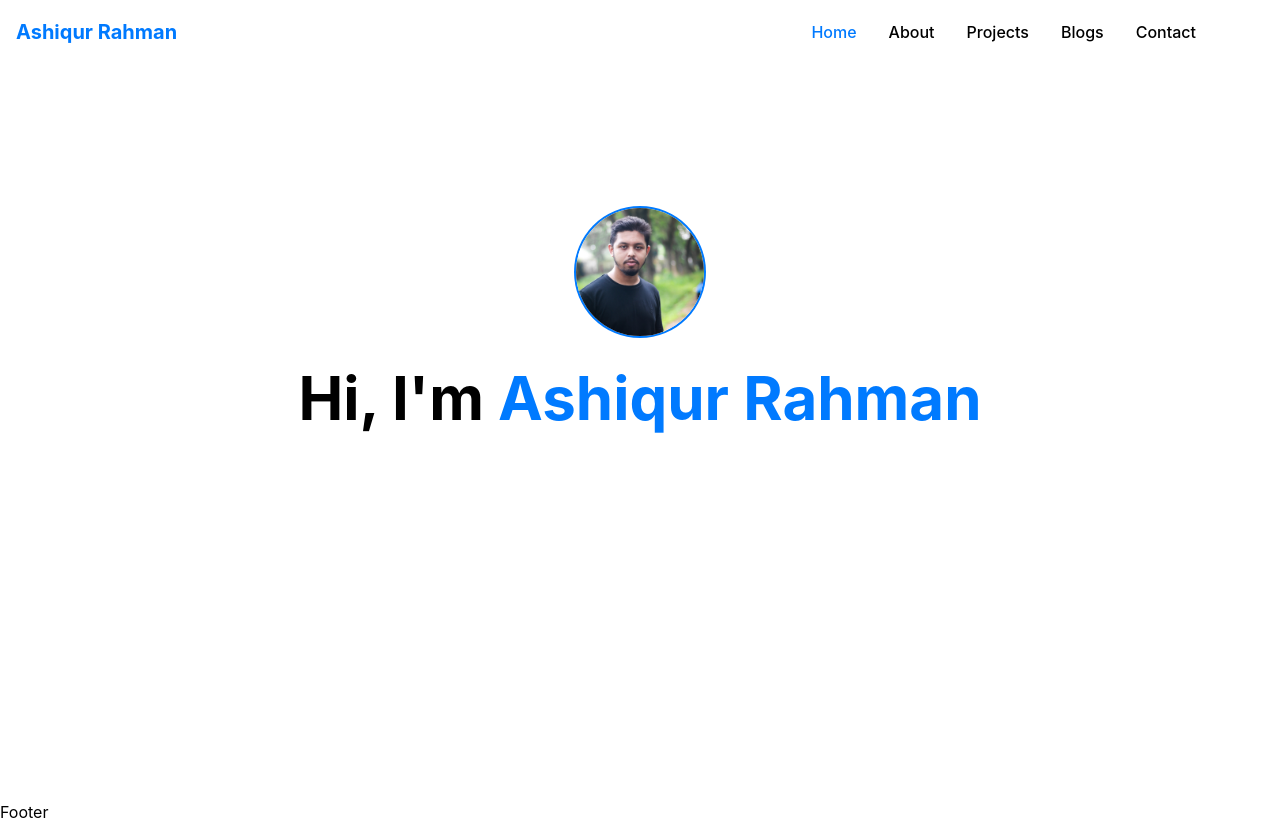
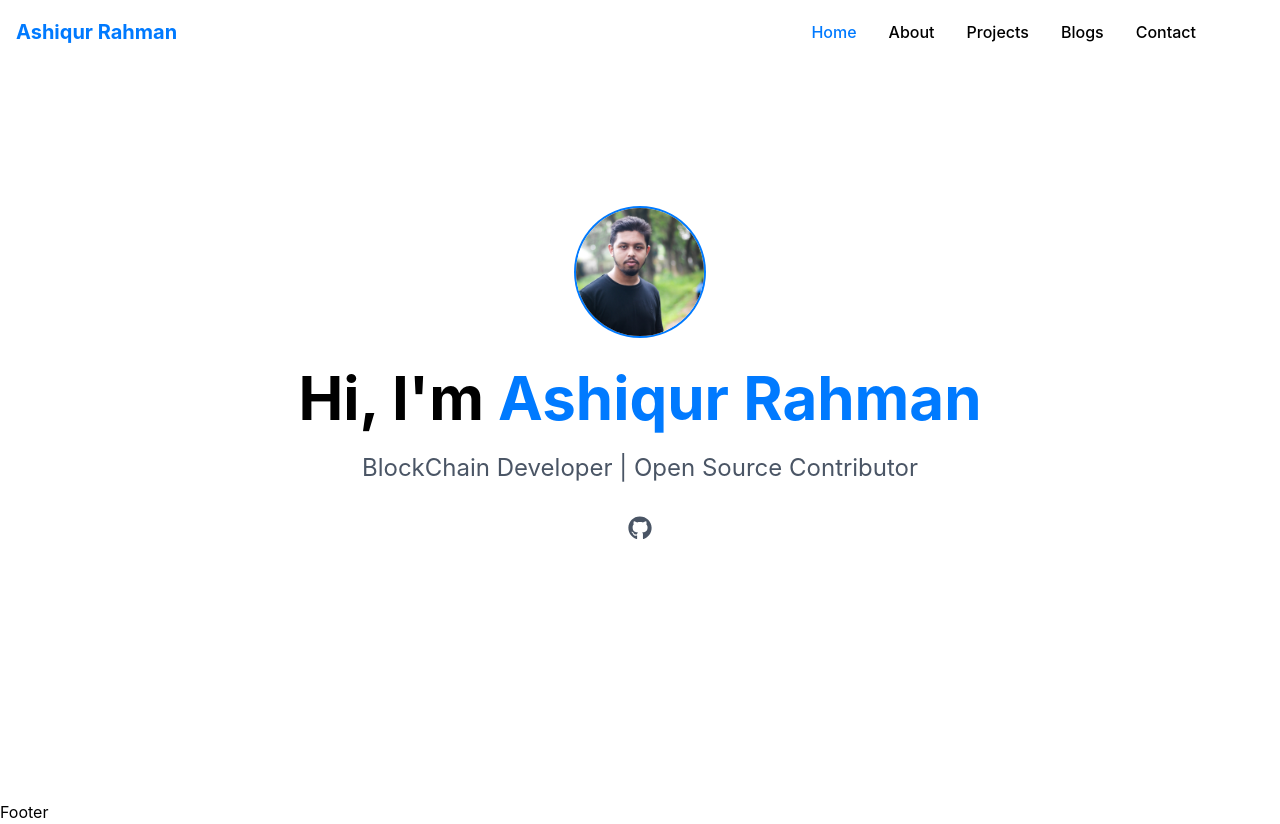
Before and after one commit to Ashiqur97/Portfolio-using-next-js-framar-motion, a Next.js app: page / in a window 1280 px wide. Built offline with nearby package versions, Linux system fonts and the light colour scheme.

Commit message:
updating

```diff
--- a/src/app/components/Hero.tsx
+++ b/src/app/components/Hero.tsx
@@ -2,6 +2,7 @@
 
 import Link from 'next/link';
 import Image from 'next/image';
+import { FaGithub } from 'react-icons/fa';
 
 const Hero = () => {
   return (
@@ -11,6 +12,14 @@ const Hero = () => {
               <Image src="/profile-2.jpg" alt="Profile" width={100} height={100} className="rounded-full mb-4 w-32 h-32 object-cover ring-2 ring-primary" />
           </div>
           <h1 className='text-4xl md:text-6xl font-bold mb-6'>Hi, I'm <span className='text-primary'>Ashiqur Rahman</span></h1>
+
+          <p className='text-xl md:text-2xl text-gray-600 dark:text-gray-300 mb-8'>BlockChain Developer | Open Source Contributor</p>
+
+          <div className='flex justify-center space-x-4 mb-8'>
+            <Link href="/" className='text-2xl text-gray-600 hover:text-primary dark:text-gray-300 dark:hover:text-primary transition-colors'>
+              <FaGithub />
+            </Link>
+          </div>
       </div>
     </section>
   )
```
